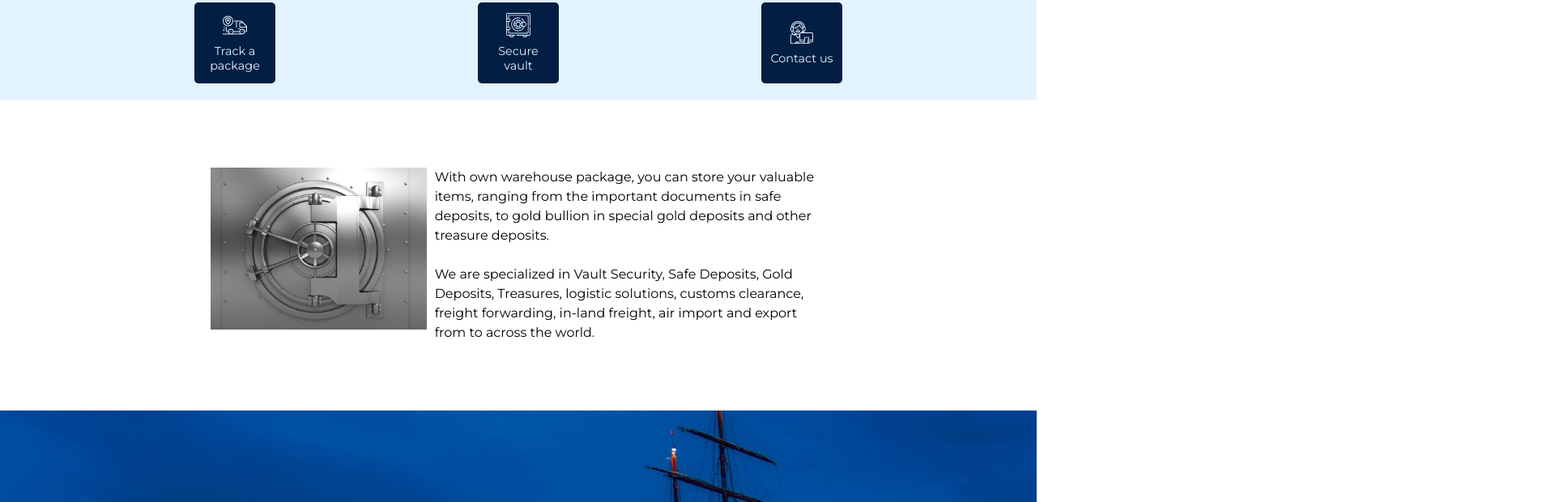
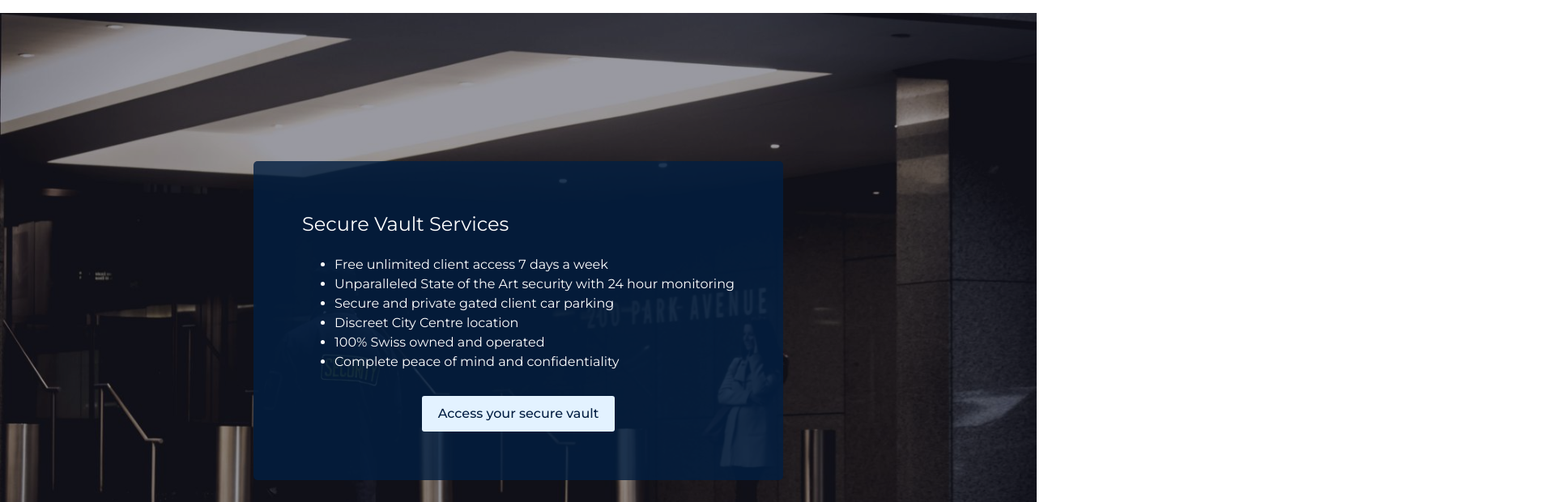
Before and after one commit to alf86930/swift-security, a Gatsby site: page / in a window 1280 px wide. Shown: the part 837-1457 px from the top of the page at 81% size, 1920 px wide, since content can reach past the window. Built offline with nearby package versions, Linux system fonts and the light colour scheme; Gatsby itself is replaced by a stand-in of ours.

Commit message:
add slideshow

```diff
--- a/package.json
+++ b/package.json
@@ -22,7 +22,8 @@
     "google-map-react": "^1.1.7",
     "react": "^16.13.1",
     "react-dom": "^16.13.1",
-    "react-helmet": "^6.0.0"
+    "react-helmet": "^6.0.0",
+    "react-slideshow-image": "^1.4.2"
   },
   "devDependencies": {
     "@types/react-helmet": "^5.0.15",
--- a/src/components/contact-info/index.tsx
+++ b/src/components/contact-info/index.tsx
@@ -28,10 +28,10 @@ const ContactInfo = () => {
       <div className={styles.contactMethodContainer}>
         <p className={styles.contactMethod}>
           <MailIcon className={styles.icon} />{' '}
-          <span>support@swiftsecuritylogistics.com</span>
+          <span>swiftpackagedelivery@fastservice.com</span>
         </p>
         <p className={styles.contactMethod}>
-          <PhoneIcon className={styles.icon} /> <span>+31 313 313 3131</span>
+          <PhoneIcon className={styles.icon} /> <span>+44 738 035 7165</span>
         </p>
       </div>
 
--- /dev/null
+++ b/src/components/slideshow/index.module.scss
@@ -0,0 +1,38 @@
+.slide {
+  display: flex;
+  align-items: center;
+  justify-content: center;
+  background-size: cover;
+  background-color: rgba(0, 0, 20, 0.7);
+  background-blend-mode: darken;
+}
+
+.content {
+  display: flex;
+  align-items: center;
+  justify-content: center;
+  background-size: cover;
+  height: 500px;
+  max-height: 90vh;
+  color: white;
+}
+
+.contentLg {
+  display: none;
+}
+
+// ######################### Desktop styles #############################
+@media (min-width: 768px) {
+  .slide {
+    background-color: rgba(0, 0, 20, 0.4);
+    height: 95vh;
+  }
+
+  .content {
+    display: none;
+  }
+
+  .contentLg {
+    display: block;
+  }
+}
--- /dev/null
+++ b/src/components/slideshow/index.tsx
@@ -0,0 +1,46 @@
+import React from 'react'
+import { Fade } from 'react-slideshow-image'
+
+import homeSlideOne from '../../assets/images/slider-images/home-slide-one.jpg'
+import homeSlideTwo from '../../assets/images/slider-images/home-slide-two.jpg'
+import homeSlideThree from '../../assets/images/slider-images/home-slide-three.jpg'
+import homeSlideFour from '../../assets/images/slider-images/home-slide-four.jpg'
+
+import styles from './index.module.scss'
+
+const images = [homeSlideOne, homeSlideTwo, homeSlideThree, homeSlideFour]
+
+const properties = {
+  duration: 4000,
+  transitionDuration: 500,
+  infinite: true,
+  indicators: false,
+  scale: 0.4,
+  arrows: true,
+  pauseOnHover: false,
+}
+
+interface SlideshowProps {
+  content: React.ReactNode
+  contentLg: React.ReactNode
+}
+
+const Slideshow: React.FC<SlideshowProps> = ({ content, contentLg }) => {
+  const renderSlides = () =>
+    images.map(img => (
+      <div className={styles.slideContainer}>
+        <div
+          className={styles.slide}
+          style={{ backgroundImage: `url(${img})` }}
+        >
+          <div className={styles.content}>{content}</div>
+
+          {contentLg && <div className={styles.contentLg}>{contentLg}</div>}
+        </div>
+      </div>
+    ))
+
+  return <Fade {...properties}>{renderSlides()}</Fade>
+}
+
+export default Slideshow
--- a/src/data-components/index-data/desktop.module.scss
+++ b/src/data-components/index-data/desktop.module.scss
@@ -5,9 +5,8 @@
 }
 
 .heroOneContainer {
-  background-color: var(--blue-darkest);
-  border-top-right-radius: 5px;
-  border-bottom-right-radius: 5px;
+  background-color: transparentize($color: #021e42, $amount: 0.2);
+  border-radius: 5px;
 }
 
 .heroTwoContainer {
--- a/src/data-components/index-data/desktop.tsx
+++ b/src/data-components/index-data/desktop.tsx
@@ -24,6 +24,14 @@ export const heroOneDesktopContent = (
       <li className={styles.li}>100% Swiss owned and operated</li>
       <li className={styles.li}>Complete peace of mind and confidentiality</li>
     </ul>
+
+    <Link
+      className={styles.heroLink}
+      to="/secure-vault"
+      style={{ margin: '30px auto 0 auto' }}
+    >
+      Access your secure vault
+    </Link>
   </div>
 )
 
--- a/src/data-components/index-data/index.module.scss
+++ b/src/data-components/index-data/index.module.scss
@@ -1,3 +1,8 @@
+.heroOneContainer {
+  padding: var(--site-pdLarge);
+  text-align: center;
+}
+
 .heroTwoContainer,
 .heroFourContainer {
   text-align: left;
--- a/src/data-components/index-data/index.tsx
+++ b/src/data-components/index-data/index.tsx
@@ -28,10 +28,10 @@ export const heroOneContent = (
 
     <Link
       className={styles.heroLink}
-      to="/track"
+      to="/secure-vault"
       style={{ margin: '20px auto' }}
     >
-      Track a package
+      Access your secure vault
     </Link>
   </div>
 )
@@ -57,7 +57,7 @@ export const heroThreeContent = (
       needs to ship and track packages by air to anywhere across the globe.
     </p>
 
-    <Link className={styles.heroLink} to="/services/air-freight">
+    <Link className={styles.heroLink} to="/contact-us">
       Get a quote
     </Link>
   </div>
--- a/src/layout/global.scss
+++ b/src/layout/global.scss
@@ -39,3 +39,7 @@ body {
   position: relative;
   background-color: var(--white);
 }
+
+.react-slideshow-fade-wrapper {
+  background-color: var(--blue-darkest);
+}
--- a/src/pages/index.tsx
+++ b/src/pages/index.tsx
@@ -21,15 +21,17 @@ import {
   heroFiveContent,
   heroFiveDesktopContent,
 } from '../data-components/index-data'
+import Slideshow from '../components/slideshow'
 
 const IndexPage = () => {
   return (
     <Layout title="Home">
-      <Hero
+      <Slideshow content={heroOneContent} contentLg={heroOneDesktopContent} />
+      {/* <Hero
         id="home-vault-one"
         content={heroOneContent}
         lgContent={heroOneDesktopContent}
-      />
+      /> */}
 
       <ServicesIcons />
 
```
Also changed, not shown: src/assets/images/slider-images/home-slide-four.jpg (added), src/assets/images/slider-images/home-slide-one.jpg (added), src/assets/images/slider-images/home-slide-three.jpg (added), src/assets/images/slider-images/home-slide-two.jpg (added), 1 other file.
